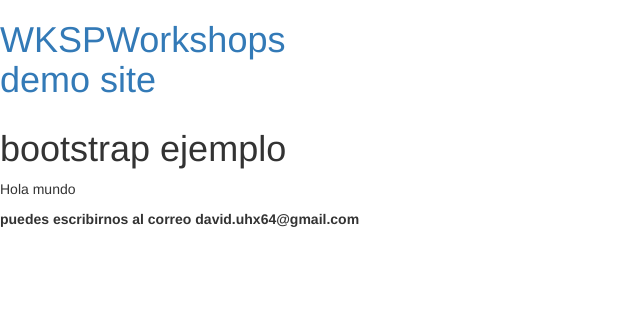
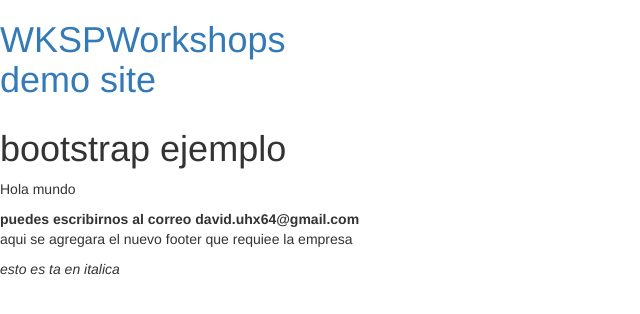
Before and after one commit to DavidUntama/bootstrap, a PHP site: page / in a window 1280 px wide. Shown: the top 314 px of the page, without its empty margins (0-640 px from the left). Run offline with PHP 8.4, Linux system fonts and the light colour scheme.

Commit message:
agregado el archivo leeme texto en inglés y nuevas secs index

```diff
--- a/index.php
+++ b/index.php
@@ -19,6 +19,10 @@
 	<h1>bootstrap ejemplo</h1>
 	<p>Hola mundo</p>
 	<strong> puedes escribirnos al correo david.uhx64@gmail.com</strong>
+
+	<p>aqui se agregara el nuevo footer que requiee la empresa</p>
+	<i>esto es ta en italica</i>
+
 	<?php include 'inc/footer_common.php'; ?>
 </body>
 </html>
```
